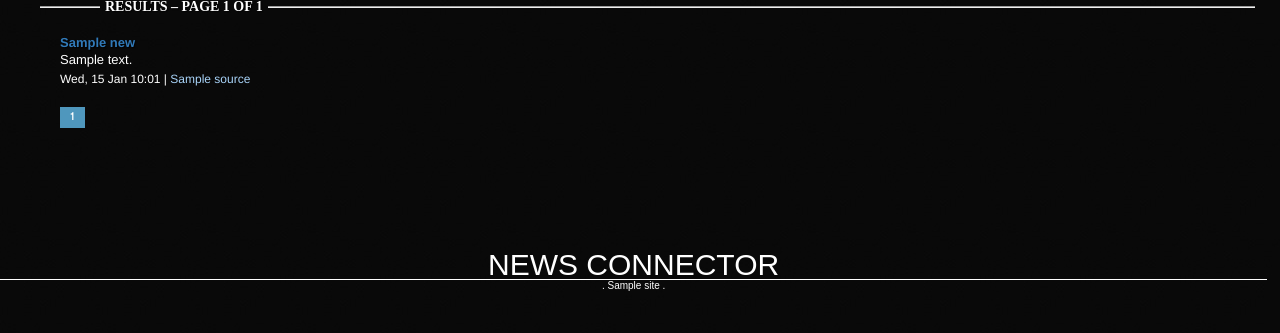
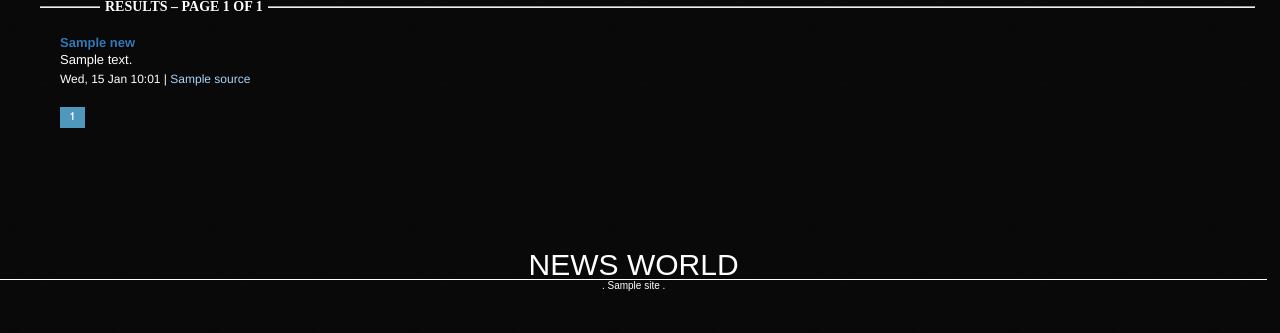
Before and after one commit to miltontony/newsconnector, a Django app: template newsconnector/templates/browse.html in a window 1280 px wide. Shown: the part 349-682 px from the top of the page. Run offline with Django 3.2, Linux system fonts and the light colour scheme; the template is opened without the code that fills it: most values are stand-ins (such as "Sample title", 1, 10 or a date in 2020).

Commit message:
updated site name to news world

```diff
--- a/newsconnector/templates/browse.html
+++ b/newsconnector/templates/browse.html
@@ -311,7 +311,7 @@ fieldset article-footer{
 	{% endif %}
 </div>
 </div>
-<div id="footer">NEWS CONNECTOR</div>
+<div id="footer">NEWS WORLD</div>
 <div id="footer-sites">
 .
 {% for site in sites %}
--- a/newsconnector/templates/index.html
+++ b/newsconnector/templates/index.html
@@ -88,7 +88,7 @@
 	<div class="page_navigation"></div>
 </section>
 </div>
-<div id="footer">NEWS CONNECTOR</div>
+<div id="footer">NEWS WORLD</div>
 <div id="footer-sites">
 .
 {% for site in sites %}
```
